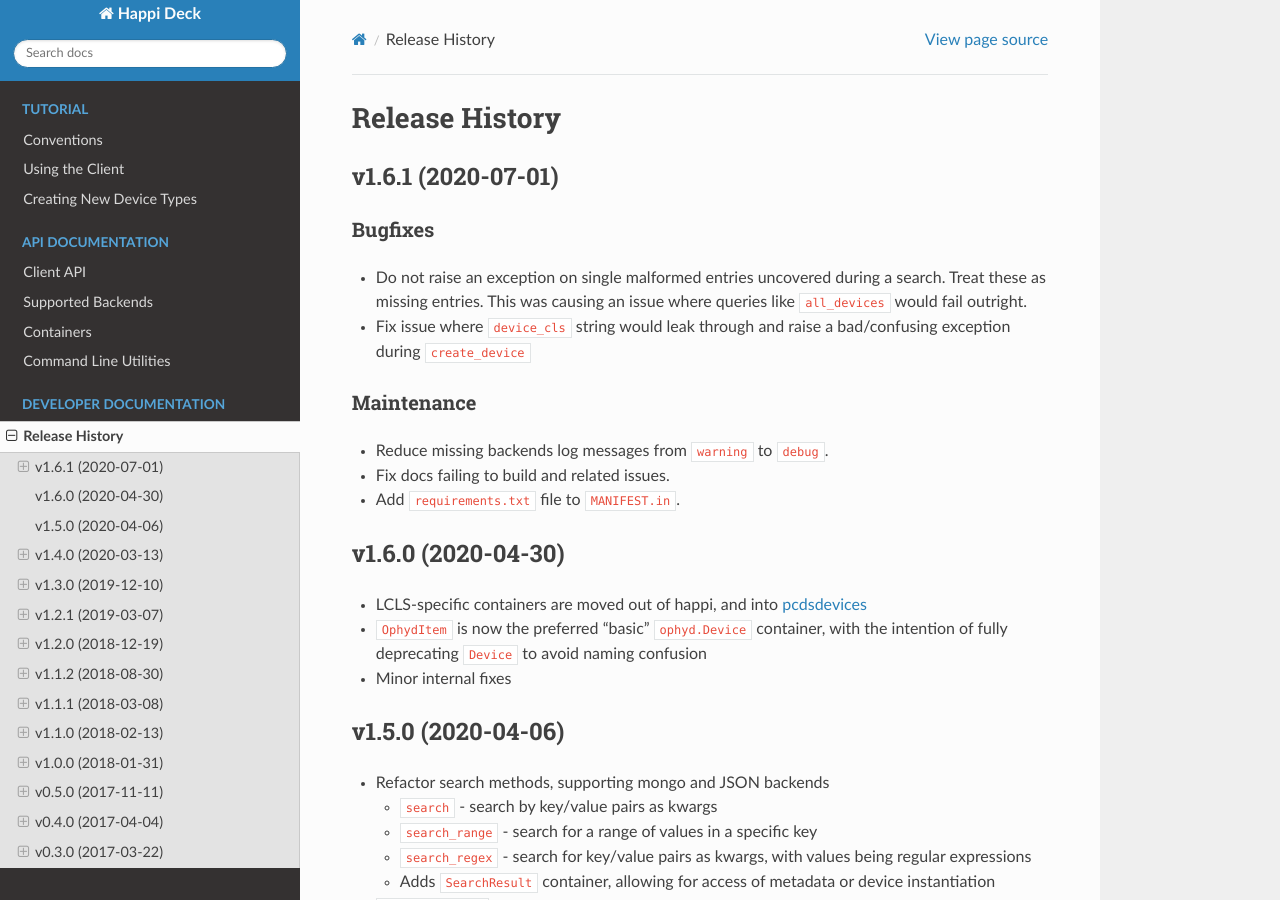
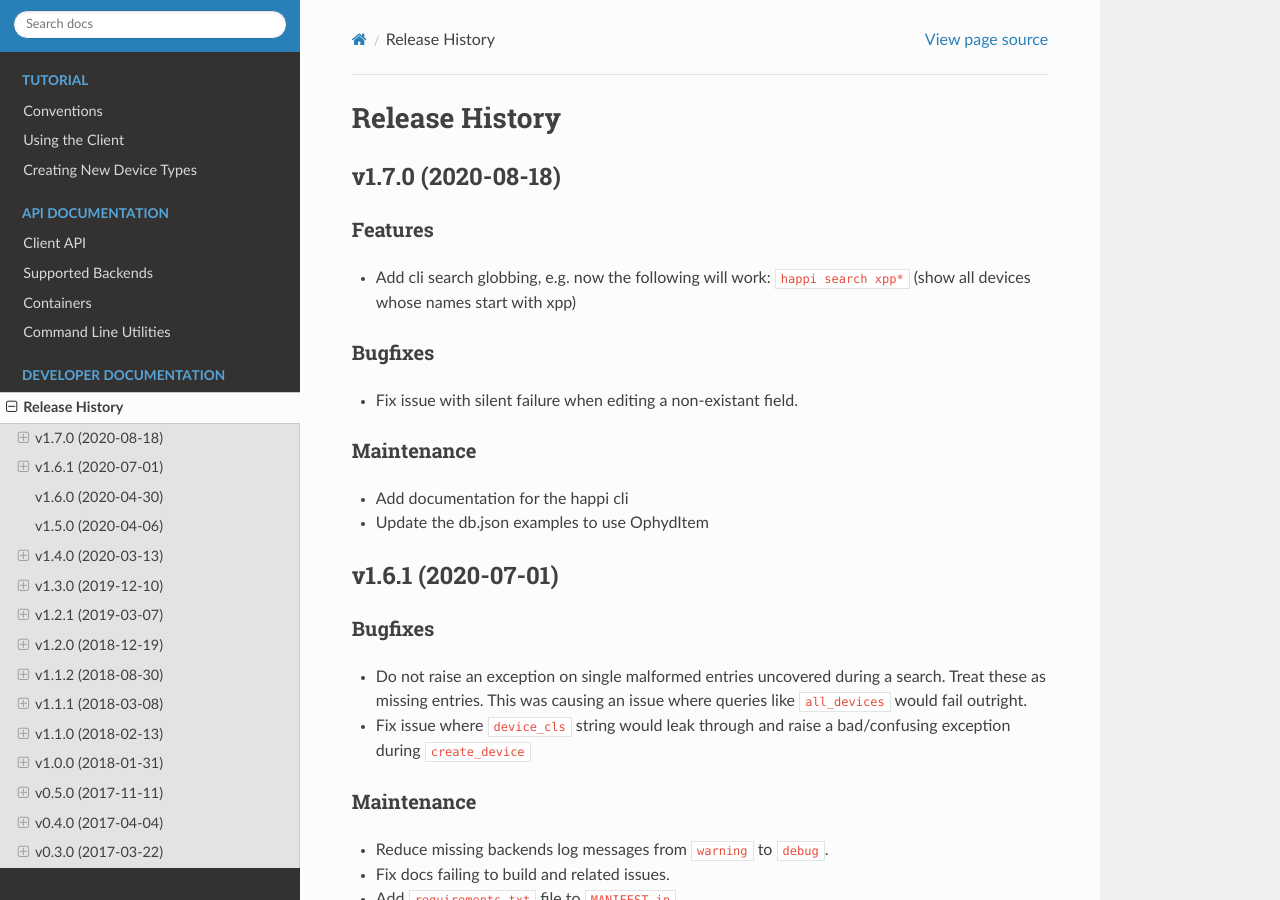
Before and after one commit to pcdshub/happi, a Sphinx documentation site: the page built from docs/source/releases.rst, in a window 1280 px wide and 900 px high. Built offline with Sphinx 7.4.7 and the Read the Docs theme 2.0.0, drawn with Linux system fonts in a browser that asks for light colours.

Commit message:
DOC: add release notes for v1.7.0

```diff
--- a/docs/source/releases.rst
+++ b/docs/source/releases.rst
@@ -1,6 +1,24 @@
 =================
  Release History
 =================
+
+v1.7.0 (2020-08-18)
+===================
+
+Features
+--------
+- Add cli search globbing, e.g. now the following will work:
+  ``happi search xpp*`` (show all devices whose names start with xpp)
+
+Bugfixes
+--------
+- Fix issue with silent failure when editing a non-existant field.
+
+Maintenance
+-----------
+- Add documentation for the happi cli
+- Update the db.json examples to use OphydItem
+
 
 v1.6.1 (2020-07-01)
 ===================
```
